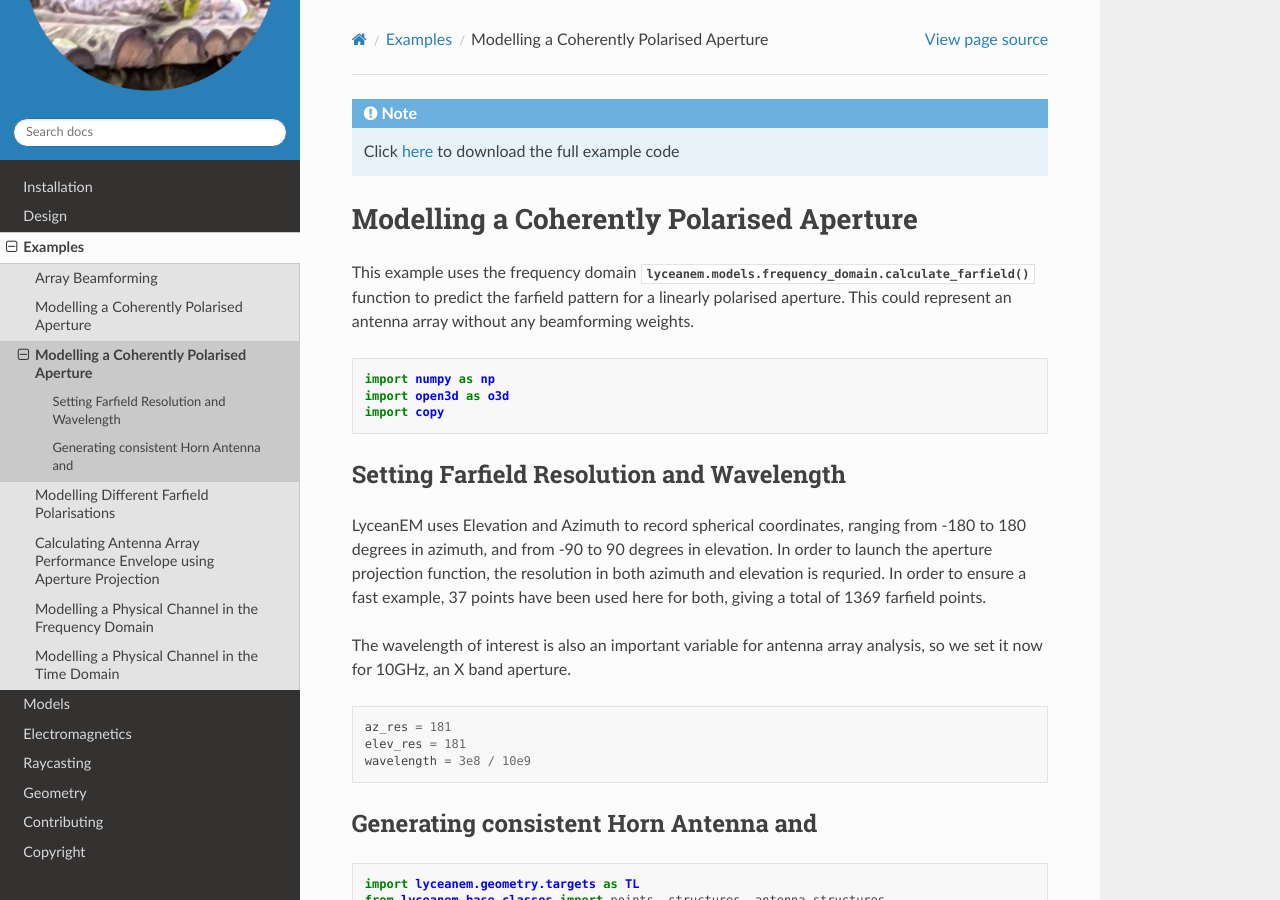
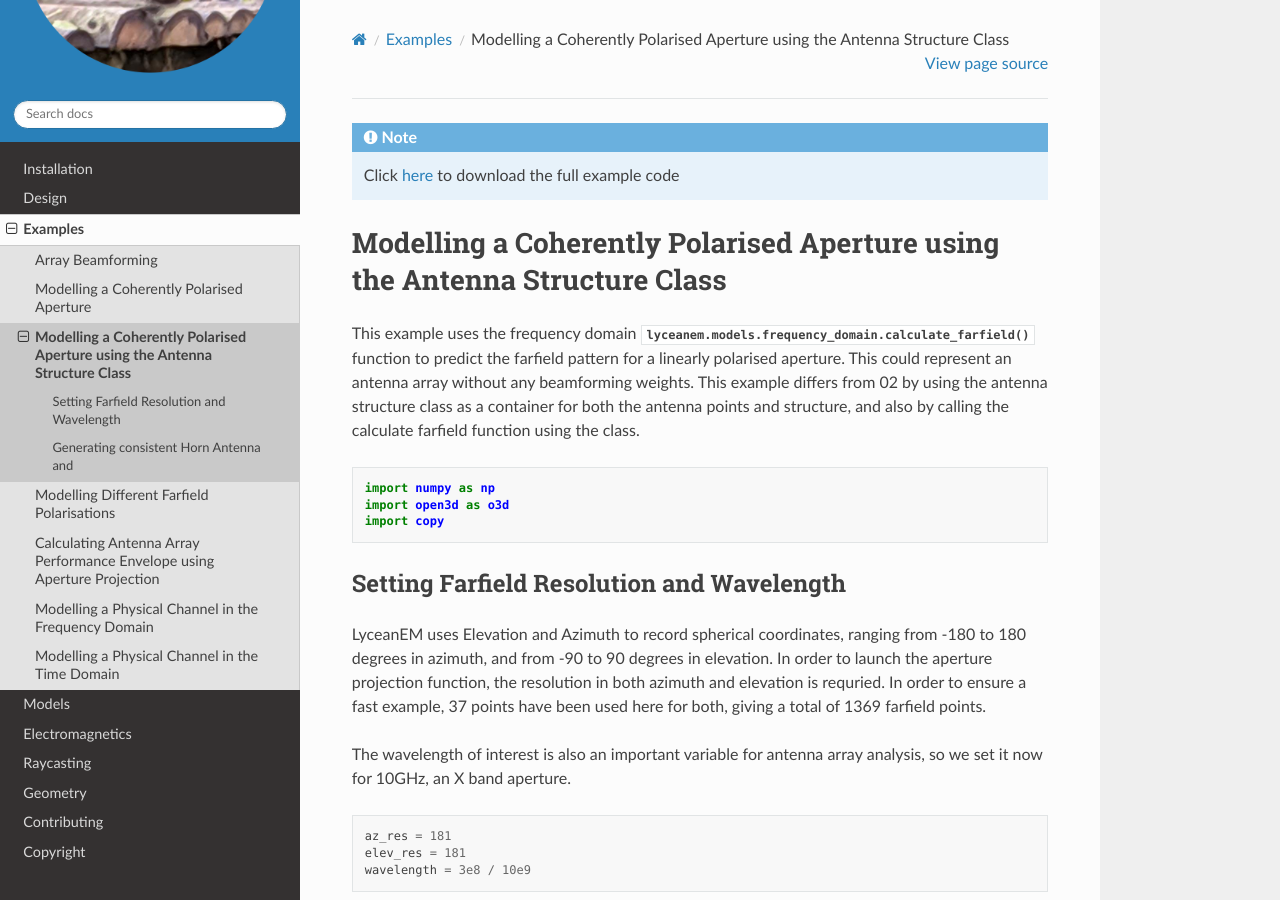
Before and after one commit to LyceanEM/LyceanEM-Python, a Sphinx documentation site: the page built from docs/source/auto_examples/07_aperture_farfield_polarisation.rst, in a window 1280 px wide and 900 px high. Built offline with Sphinx 7.4.7 and the Read the Docs theme 2.0.0, drawn with Linux system fonts in a browser that asks for light colours; formulas are drawn with MathJax 3; the version number could not be read and is left out; some of the changed text lies outside the part shown.

```diff
--- a/docs/examples/07_aperture_farfield_polarisation.py
+++ b/docs/examples/07_aperture_farfield_polarisation.py
@@ -6,7 +6,7 @@
 
 This example uses the frequency domain :func:`lyceanem.models.frequency_domain.calculate_farfield` function to predict
 the farfield pattern for a linearly polarised aperture. This could represent an antenna array without any beamforming
-weights.
+weights. This example differs from 02 by using the antenna structure class as a container for both the antenna points and structure, and also by calling the calculate farfield function using the class.
 
 
 """
--- a/docs/source/auto_examples/07_aperture_farfield_polarisation.py
+++ b/docs/source/auto_examples/07_aperture_farfield_polarisation.py
@@ -1,12 +1,12 @@
 #!/usr/bin/env python
 # coding: utf-8
 """
-Modelling a Coherently Polarised Aperture
-======================================================
+Modelling a Coherently Polarised Aperture using the Antenna Structure Class
+============================================================================
 
 This example uses the frequency domain :func:`lyceanem.models.frequency_domain.calculate_farfield` function to predict
 the farfield pattern for a linearly polarised aperture. This could represent an antenna array without any beamforming
-weights.
+weights. This example differs from 02 by using the antenna structure class as a container for both the antenna points and structure, and also by calling the calculate farfield function using the class.
 
 
 """
--- a/docs/source/auto_examples/07_aperture_farfield_polarisation.rst
+++ b/docs/source/auto_examples/07_aperture_farfield_polarisation.rst
@@ -18,12 +18,12 @@
 .. _sphx_glr_auto_examples_07_aperture_farfield_polarisation.py:
 
 
-Modelling a Coherently Polarised Aperture
-======================================================
+Modelling a Coherently Polarised Aperture using the Antenna Structure Class
+============================================================================
 
 This example uses the frequency domain :func:`lyceanem.models.frequency_domain.calculate_farfield` function to predict
 the farfield pattern for a linearly polarised aperture. This could represent an antenna array without any beamforming
-weights.
+weights. This example differs from 02 by using the antenna structure class as a container for both the antenna points and structure, and also by calling the calculate farfield function using the class.
 
 .. GENERATED FROM PYTHON SOURCE LINES 13-17
 
--- a/docs/source/auto_examples/index.rst
+++ b/docs/source/auto_examples/index.rst
@@ -58,7 +58,7 @@
 .. only:: html
 
  .. figure:: /auto_examples/images/thumb/sphx_glr_07_aperture_farfield_polarisation_thumb.png
-     :alt: Modelling a Coherently Polarised Aperture
+     :alt: Modelling a Coherently Polarised Aperture using the Antenna Structure Class
 
      :ref:`sphx_glr_auto_examples_07_aperture_farfield_polarisation.py`
 
```
Also changed, not shown: other parts of docs/source/auto_examples/07_aperture_farfield_polarisation.rst (+1 -1 lines), docs/source/auto_examples/sg_execution_times.rst (+8 -8 lines), docs/source/auto_examples/07_aperture_farfield_polarisation.ipynb, 4 other files.
